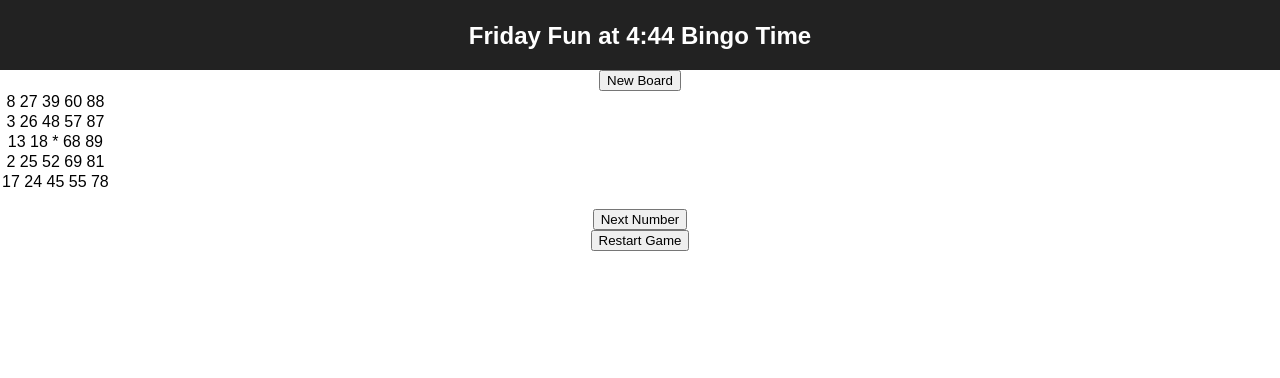
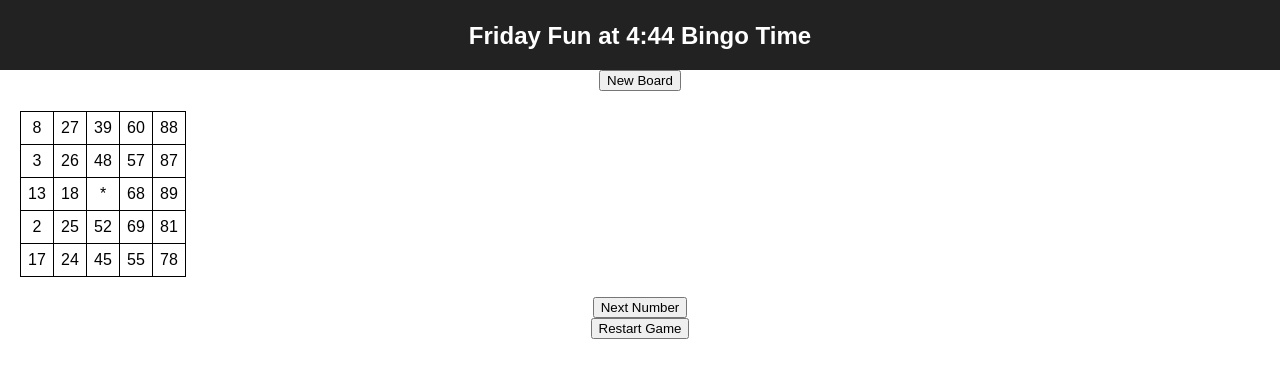
Before and after one commit to pecfw/bingo, a React (Create React App) app: page / in a window 1280 px wide. Both pictures are taken after a click on the button "New Board". Shown: the top 378 px of the page. Built offline with nearby package versions, Linux system fonts and the light colour scheme.

Commit message:
Styled board

```diff
--- a/package.json
+++ b/package.json
@@ -8,7 +8,8 @@
     "react-redux": "^5.0.7",
     "react-scripts": "1.1.4",
     "reducers": "^3.0.0-alpha",
-    "redux": "^3.7.2"
+    "redux": "^3.7.2",
+    "styled-components": "^3.2.6"
   },
   "scripts": {
     "start": "react-scripts start",
--- a/src/App.css
+++ b/src/App.css
@@ -23,6 +23,20 @@
   font-size: large;
 }
 
+table {
+  border-collapse: collapse;
+  margin: 20px;
+}
+
+table, th, td {
+  border: 1px solid black;
+}
+
+td {
+  height: 30px;
+  width: 30px;
+}
+
 @keyframes App-logo-spin {
   from { transform: rotate(0deg); }
   to { transform: rotate(360deg); }
--- a/src/App.js
+++ b/src/App.js
@@ -4,6 +4,11 @@ import { connect } from 'react-redux';
 import CurrentNumber from './CurrentNumber';
 import Board from './Board';
 import RestartGame from './Restart';
+import styled from 'styled-components'
+
+// const Board = styled.div`
+//   margin: 20px;
+// `
 
 const mapStateToProps = (state) => {
   return { boardItems: state.boardItems, currentNumber: state.currentNumber, board: state.board }
--- a/src/Board.js
+++ b/src/Board.js
@@ -28,13 +28,13 @@ class PrintBoard extends Component {
         let row = []
         for (let x = 1; x < 6; x++) {
             row.push(
-                <tr>{
-                    this.props.board[1][x] + " " +
-                    this.props.board[2][x] + " " +
-                    this.props.board[3][x] + " " +
-                    this.props.board[4][x] + " " +
-                    this.props.board[5][x]
-                }</tr>
+                <tr key={x}>
+                    <td>{this.props.board[1][x]}</td>
+                    <td>{this.props.board[2][x]}</td>
+                    <td>{this.props.board[3][x]}</td>
+                    <td>{this.props.board[4][x]}</td>
+                    <td>{this.props.board[5][x]}</td>
+                </tr>
             )
         }
         return row
@@ -57,11 +57,13 @@ class Board extends Component {
                 }}>
                     New Board
                 </button>
-                <table>
-                    <tbody>
-                        {this.state.showResults ? <PrintBoard board={this.props.board} /> : null}
-                    </tbody>
-                </table>
+                {this.state.showResults ?
+                    <table>
+                        <tbody>
+                            <PrintBoard board={this.props.board} />
+                        </tbody>
+                    </table>
+                    : null}
             </div >
         )
     }
```
Also changed, not shown: 1 other file (tests, documents, lock files or other folders).
